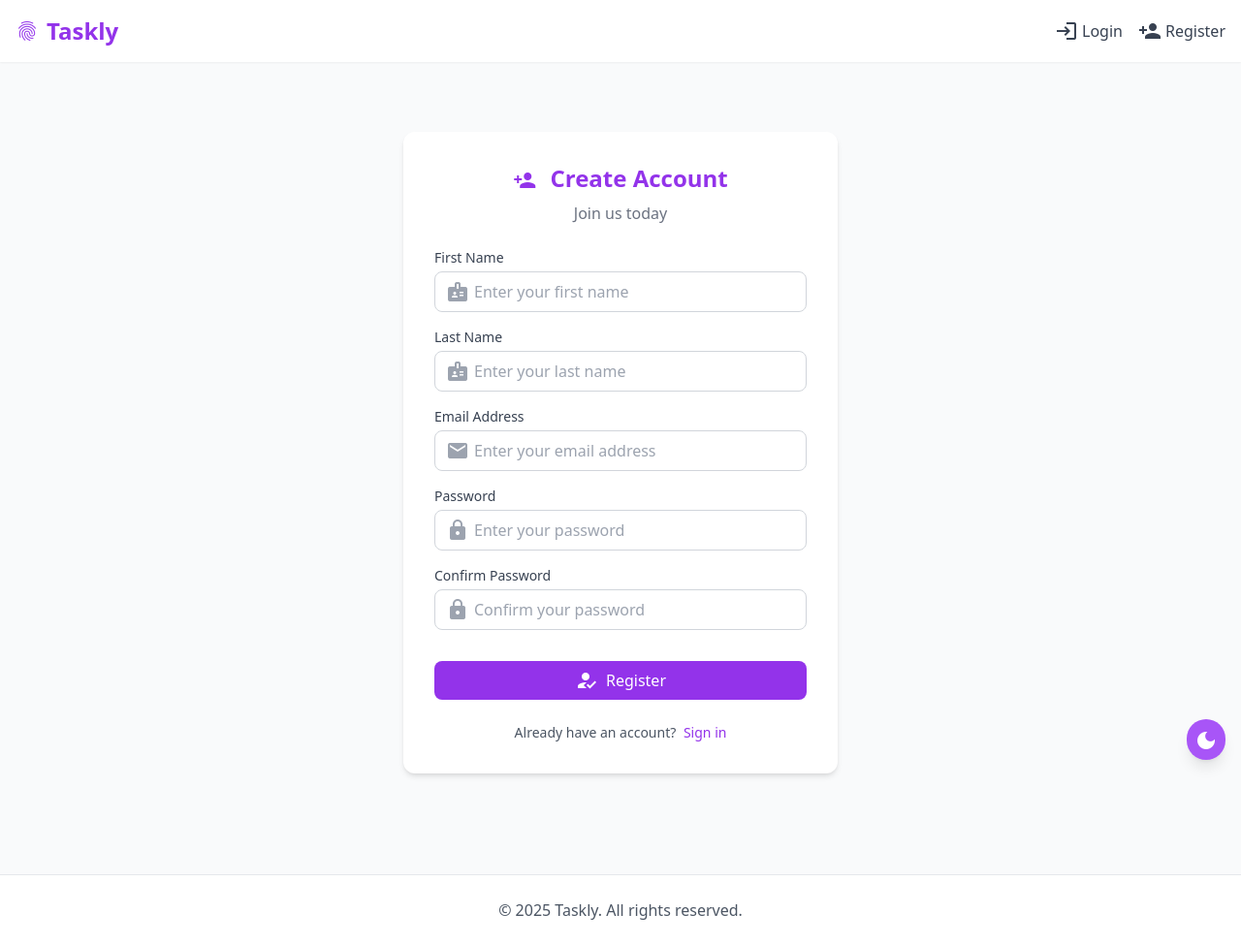
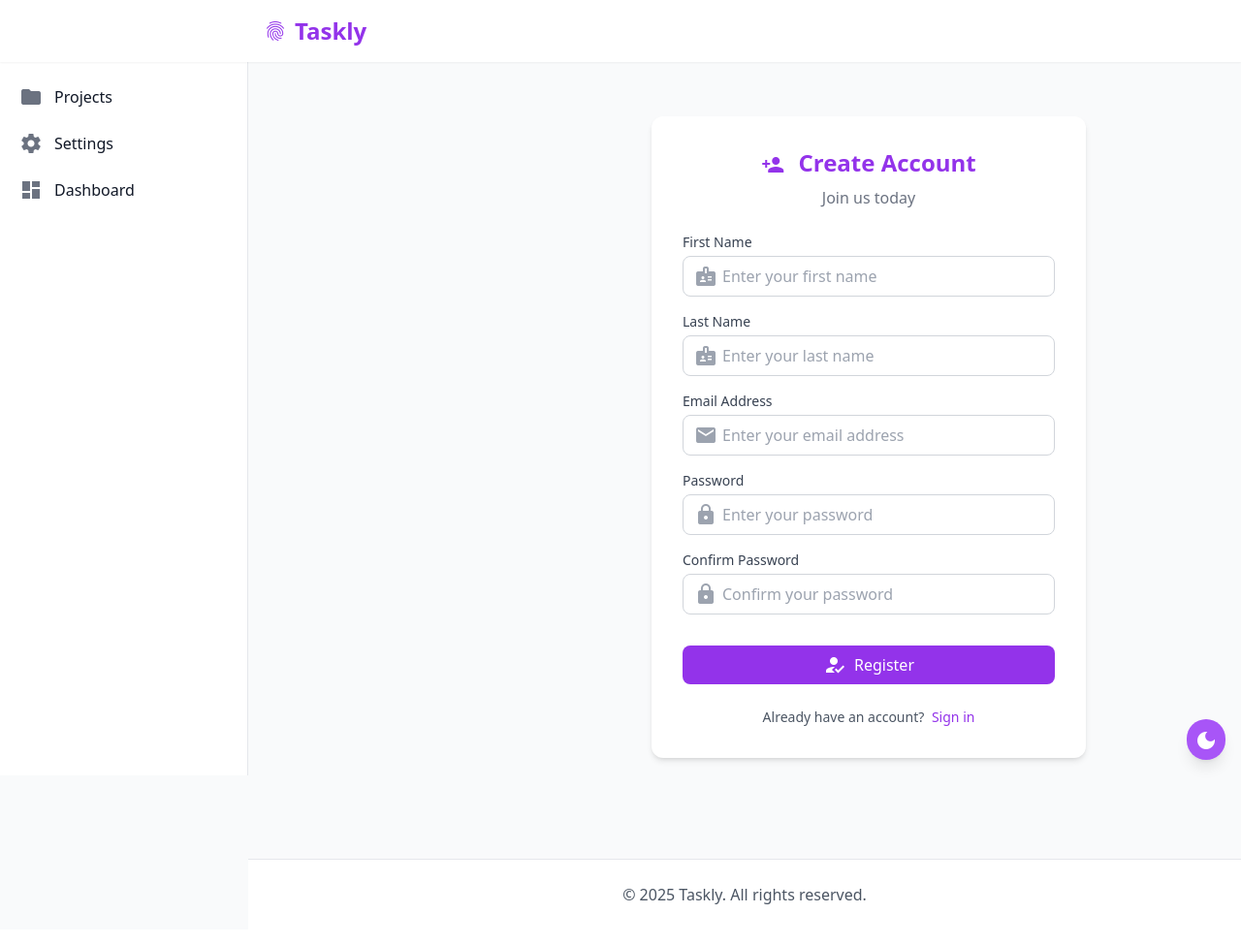
Before and after one commit to Zeh237/Taskly, a Django app: page /register/ in a window 1280 px wide; the page is wider, and only the part inside the window is pictured. Shown: that part at 97% size. After the commit the page ends 933 px from the top of that part, so only its background shows below. Run offline with Django 4.2, Linux system fonts and the light colour scheme; some libraries are stand-ins or nearby versions.

Commit message:
user module template updates

```diff
--- a/users/templates/base.html
+++ b/users/templates/base.html
@@ -5,7 +5,6 @@
     <meta name="viewport" content="width=device-width, initial-scale=1.0">
     <title>{% block title %}Auth System{% endblock %}</title>
 
-    <!-- Tailwind CSS -->
     <script src="https://cdn.tailwindcss.com"></script>
     <script>
         tailwind.config = {
@@ -31,7 +30,6 @@
         }
     </script>
 
-    <!-- Material Icons -->
     <link href="https://fonts.googleapis.com/icon?family=Material+Icons" rel="stylesheet">
 
     <style>
@@ -51,23 +49,33 @@
             -webkit-font-smoothing: antialiased;
             vertical-align: middle;
         }
+        /* Custom style to prevent scrolling body when sidebar is open on mobile */
+        .overflow-hidden-y {
+            overflow-y: hidden;
+        }
     </style>
 </head>
 <body class="bg-gray-50 dark:bg-gray-900 text-gray-900 dark:text-gray-100 min-h-screen transition-colors duration-300">
-    <!-- Theme Toggle -->
     <div class="fixed bottom-4 right-4 z-50">
         <button id="theme-toggle" class="p-2 rounded-full bg-primary-500 text-white shadow-lg hover:bg-primary-600 transition-colors">
             <span id="theme-icon" class="material-icons">dark_mode</span>
         </button>
     </div>
 
-    <!-- Header -->
-    <header class="bg-white dark:bg-gray-800 shadow-sm">
-        <div class="container mx-auto px-4 py-4 flex justify-between items-center">
-            <a href="{% url 'accounts:home' %}" class="text-2xl font-bold text-primary-600 dark:text-primary-400 flex items-center">
-                <span class="material-icons mr-2">fingerprint</span>
-                Taskly
-            </a>
+    {# Adjusted z-index to be higher than the sidebar's z-40 #}
+    <header class="bg-white dark:bg-gray-800 shadow-sm fixed top-0 left-0 right-0 z-50">
+        {# Added md:ml-64 to the container to push content right on md and up screens #}
+        <div class="container mx-auto px-4 py-4 flex justify-between items-center md:ml-64 md:pl-4">
+            <div class="flex items-center">
+                <button id="sidebar-toggle" type="button" class="inline-flex items-center p-2 text-sm text-gray-500 rounded-lg md:hidden hover:bg-gray-100 focus:outline-none focus:ring-2 focus:ring-gray-200 dark:text-gray-400 dark:hover:bg-gray-700 dark:focus:ring-gray-600 mr-3">
+                    <span class="sr-only">Open sidebar</span>
+                    <span class="material-icons">menu</span>
+                </button>
+                <a href="{% url 'accounts:home' %}" class="text-2xl font-bold text-primary-600 dark:text-primary-400 flex items-center">
+                    <span class="material-icons mr-2">fingerprint</span>
+                    Taskly
+                </a>
+            </div>
 
             <nav class="flex items-center space-x-4">
                 {% if request.user.is_authenticated %}
@@ -93,8 +101,10 @@
         </div>
     </header>
 
-    <!-- Main Content -->
-    <main class="container mx-auto px-4 py-8">
+    {% include 'layouts/sidebar.html' %}
+
+    {# Retained pt-20 for fixed header height, and md:ml-64 for sidebar width on medium and up screens #}
+    <main class="container mx-auto px-4 py-8 pt-20 md:ml-64">
         {% if messages %}
             <div class="mb-6">
                 {% for message in messages %}
@@ -109,14 +119,13 @@
         {% endblock %}
     </main>
 
-    <!-- Footer -->
-    <footer class="bg-white dark:bg-gray-800 border-t border-gray-200 dark:border-gray-700 mt-8">
+    {# Adjusted margin-top to not overlap with main content #}
+    <footer class="bg-white dark:bg-gray-800 border-t border-gray-200 dark:border-gray-700 mt-8 md:ml-64">
         <div class="container mx-auto px-4 py-6 text-center text-gray-600 dark:text-gray-400">
             <p>&copy; {% now "Y" %} Taskly. All rights reserved.</p>
         </div>
     </footer>
 
-    <!-- Theme Toggle Script -->
     <script>
         const themeToggle = document.getElementById('theme-toggle');
         const themeIcon = document.getElementById('theme-icon');
@@ -143,6 +152,50 @@
                 themeIcon.textContent = 'dark_mode';
             }
         });
+
+        // --- Sidebar Toggle Script ---
+        const sidebar = document.getElementById('sidebar');
+        const sidebarToggle = document.getElementById('sidebar-toggle');
+        const mainContent = document.querySelector('main'); // Select the main content area
+        const footer = document.querySelector('footer'); // Select the footer
+
+        sidebarToggle.addEventListener('click', () => {
+            sidebar.classList.toggle('-translate-x-full');
+            // Optional: Add overlay or dim background when sidebar is open on mobile
+            // Optional: Prevent scrolling of the main content when sidebar is open on mobile
+            // For preventing body scroll, you can toggle a class on the body
+            document.body.classList.toggle('overflow-hidden-y');
+        });
+
+        // Close sidebar when clicking outside on mobile (optional but good UX)
+        // Add an overlay element that appears with the sidebar on mobile
+        // and listen for clicks on the overlay to close the sidebar.
+        // For simplicity here, I'll just add a basic click listener on the main content area
+        // which might not be ideal if you have interactive elements there.
+        // A dedicated overlay is recommended.
+        mainContent.addEventListener('click', () => {
+            // Close sidebar only if it's currently visible on small screens
+            if (!sidebar.classList.contains('-translate-x-full') && window.innerWidth < 768) { // 768px is Tailwind's 'md' breakpoint
+                 sidebar.classList.add('-translate-x-full');
+                 document.body.classList.remove('overflow-hidden-y');
+            }
+        });
+         footer.addEventListener('click', () => {
+            // Close sidebar only if it's currently visible on small screens
+            if (!sidebar.classList.contains('-translate-x-full') && window.innerWidth < 768) { // 768px is Tailwind's 'md' breakpoint
+                 sidebar.classList.add('-translate-x-full');
+                 document.body.classList.remove('overflow-hidden-y');
+            }
+        });
+
+        // Close sidebar on window resize if it becomes visible on md+ screens
+        window.addEventListener('resize', () => {
+            if (window.innerWidth >= 768) {
+                sidebar.classList.remove('-translate-x-full');
+                document.body.classList.remove('overflow-hidden-y'); // Ensure body scroll is enabled on larger screens
+            }
+        });
+        // --- End Sidebar Toggle Script ---
     </script>
 </body>
 </html>
--- /dev/null
+++ b/users/templates/layouts/sidebar.html
@@ -0,0 +1,27 @@
+<aside id="sidebar" class="fixed top-0 left-0 z-40 w-64 h-screen pt-20 transition-transform -translate-x-full bg-white border-r border-gray-200 md:translate-x-0 dark:bg-gray-800 dark:border-gray-700" aria-label="Sidebar">
+    <div class="h-full px-3 pb-4 overflow-y-auto bg-white dark:bg-gray-800">
+        <ul class="space-y-2 font-medium">
+            <li>
+                <a href="#" class="flex items-center p-2 text-gray-900 rounded-lg dark:text-white hover:bg-gray-100 dark:hover:bg-gray-700 group">
+                    <span class="material-icons text-gray-500 transition duration-75 dark:text-gray-400 group-hover:text-gray-900 dark:group-hover:text-white">folder</span>
+                    <span class="ml-3">Projects</span>
+                </a>
+            </li>
+            <li>
+                <a href="#" class="flex items-center p-2 text-gray-900 rounded-lg dark:text-white hover:bg-gray-100 dark:hover:bg-gray-700 group">
+                    <span class="material-icons text-gray-500 transition duration-75 dark:text-gray-400 group-hover:text-gray-900 dark:group-hover:text-white">settings</span>
+                    <span class="ml-3">Settings</span>
+                </a>
+            </li>
+            <li>
+                <a href="#" class="flex items-center p-2 text-gray-900 rounded-lg dark:text-white hover:bg-gray-100 dark:hover:bg-gray-700 group">
+                     <span class="material-icons text-gray-500 transition duration-75 dark:text-gray-400 group-hover:text-gray-900 dark:group-hover:text-white">dashboard</span>
+                    <span class="ml-3">Dashboard</span>
+                </a>
+            </li>
+            {# Add more sidebar links as needed #}
+        </ul>
+    </div>
+</aside>
+
+{# This button will be moved to base.html #}
--- a/users/views.py
+++ b/users/views.py
@@ -212,7 +212,7 @@ def logout_view(request):
     Redirects to the login page or home page after logout.
     """
     logout(request)
-    return redirect('login')
+    return redirect('accounts:login')
 
 
 def forgot_password_request_view(request):
@@ -374,4 +374,4 @@ def forgot_password_reset_view(request):
 
 
 def home_view(request):
-    return HttpResponse("Hello World")
+    return redirect('project:dashboard')
```
